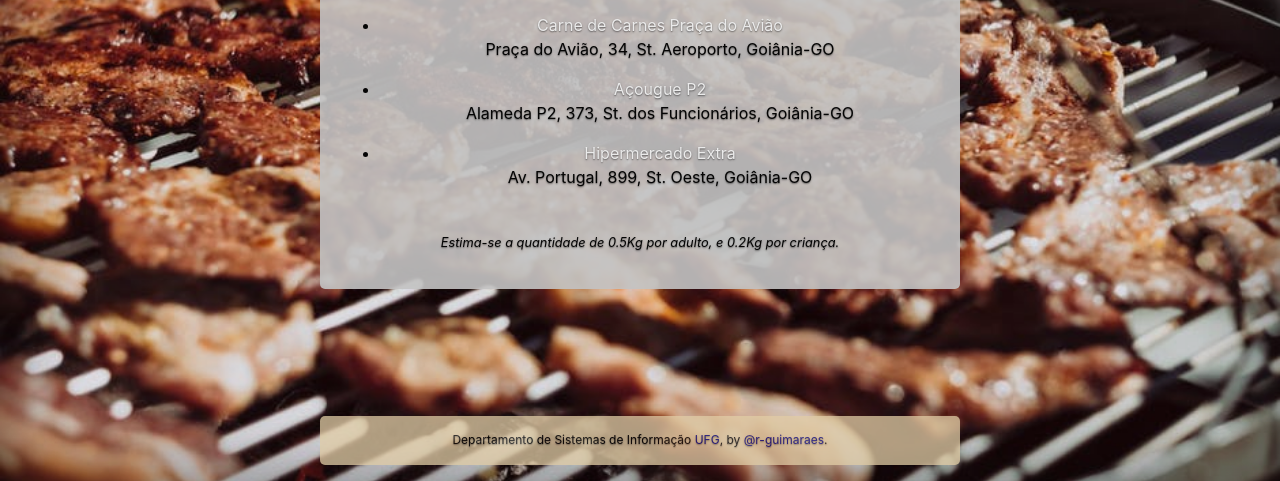
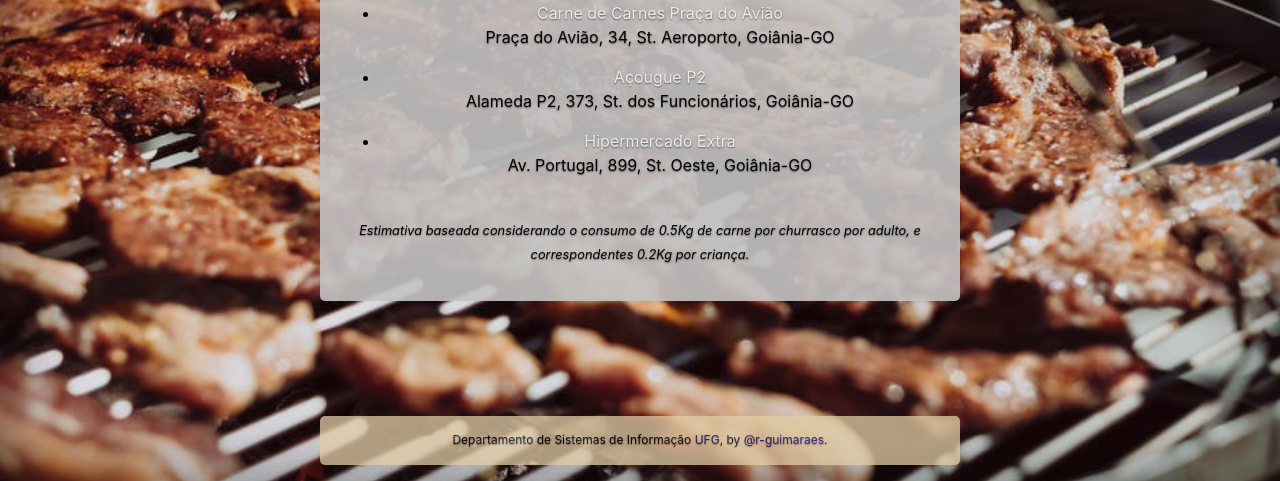
Before and after one commit to r-guimaraes/ex_aleatorios, a website: page calc/fornecedores.html in a window 1280 px wide. Shown: the part 319-800 px from the top of the page. Drawn offline with nearby package versions, Linux system fonts and the light colour scheme.

Commit message:
Melhora descrição sobre parâmetro de calculo

```diff
--- a/calc/fornecedores.html
+++ b/calc/fornecedores.html
@@ -44,7 +44,7 @@
         </ul>
           <br>
           <p>
-              <small><i>Estima-se a quantidade de 0.5Kg por adulto, e 0.2Kg por criança.</i></small>
+              <small><i>Estimativa baseada considerando o consumo de 0.5Kg de carne por churrasco por adulto, e correspondentes 0.2Kg por criança.</i></small>
           </p>
       </main>
 
```
